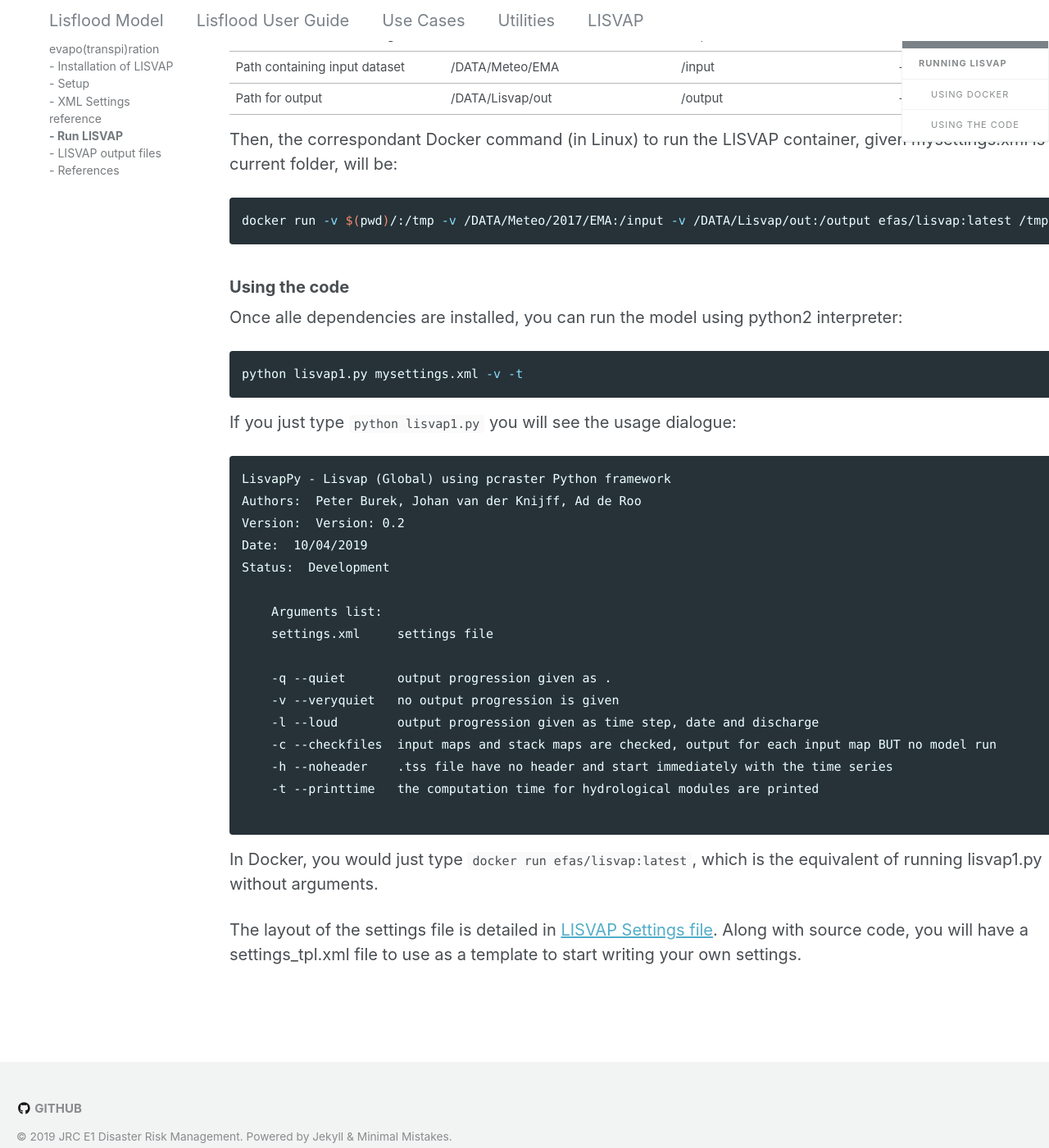
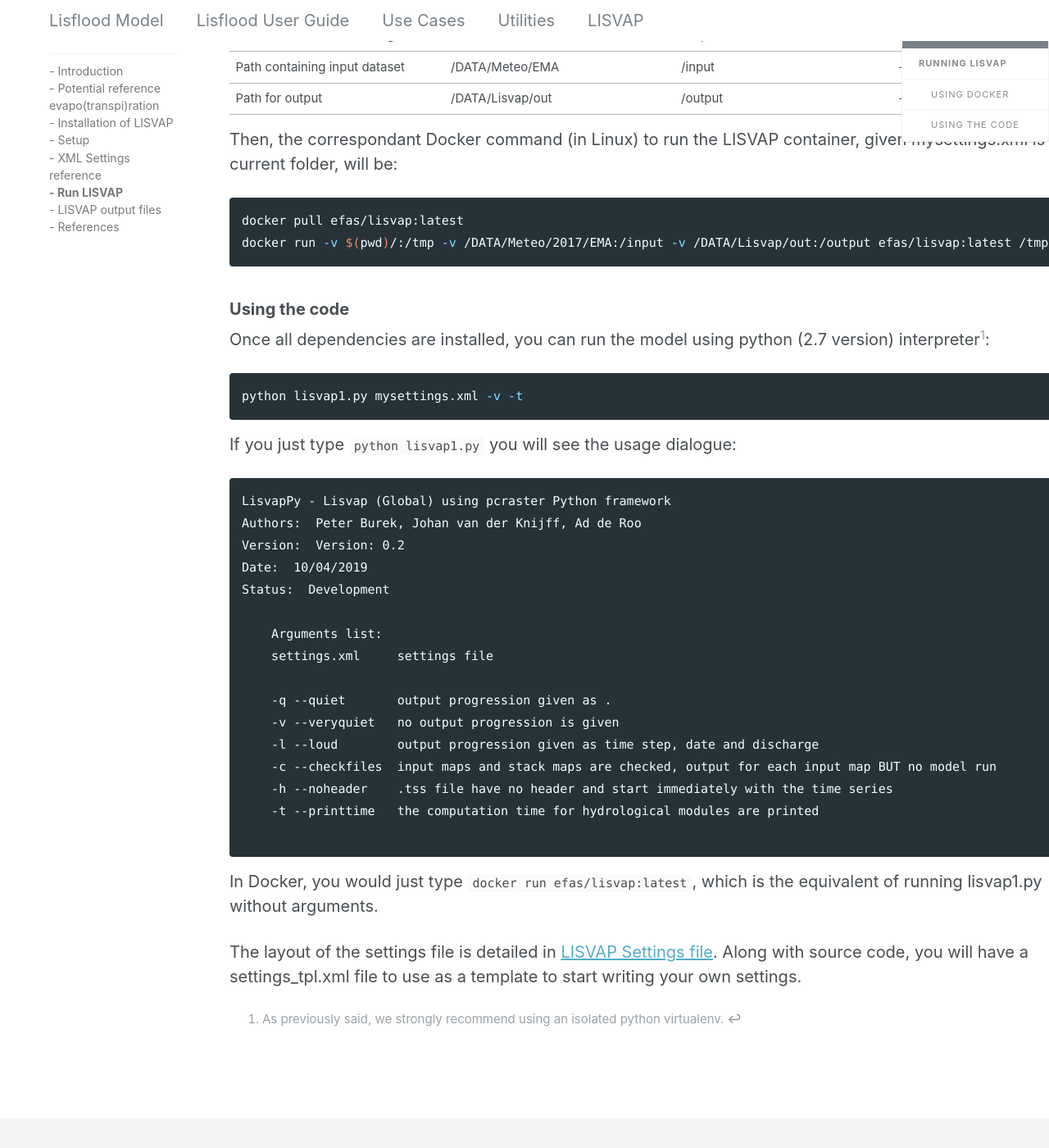
Before and after one commit to ec-jrc/lisflood-lisvap, a Jekyll site: the page built from 4_LISVAP_run/index.md, in a window 1280 px wide and 1400 px high, scrolled down 508 px. Shown: the whole window at 82% size. Built offline with Jekyll 4.4.1, drawn with Linux system fonts in a browser that asks for light colours; nearby versions of some CDN libraries; our own code applies the rules of GitHub Pages for plain Markdown files.

Commit message:
some more instructions #6

````diff
--- a/4_LISVAP_run/index.md
+++ b/4_LISVAP_run/index.md
@@ -19,16 +19,18 @@
 Then, the correspondant Docker command (in Linux) to run the LISVAP container, given mysettings.xml is in current folder, will be:
 
 ```bash
+docker pull efas/lisvap:latest
 docker run -v $(pwd)/:/tmp -v /DATA/Meteo/2017/EMA:/input -v /DATA/Lisvap/out:/output efas/lisvap:latest /tmp/mysettings.xml
 ```
 
 ### Using the code
 
-Once alle dependencies are installed, you can run the model using python2 interpreter:
+Once all dependencies are installed, you can run the model using python (2.7 version) interpreter[^1]:
 
 ```bash
 python lisvap1.py mysettings.xml -v -t
 ```
+[^1]: As previously said, we strongly recommend using an isolated python virtualenv.
 
 If you just type `python lisvap1.py` you will see the usage dialogue:
 
````
